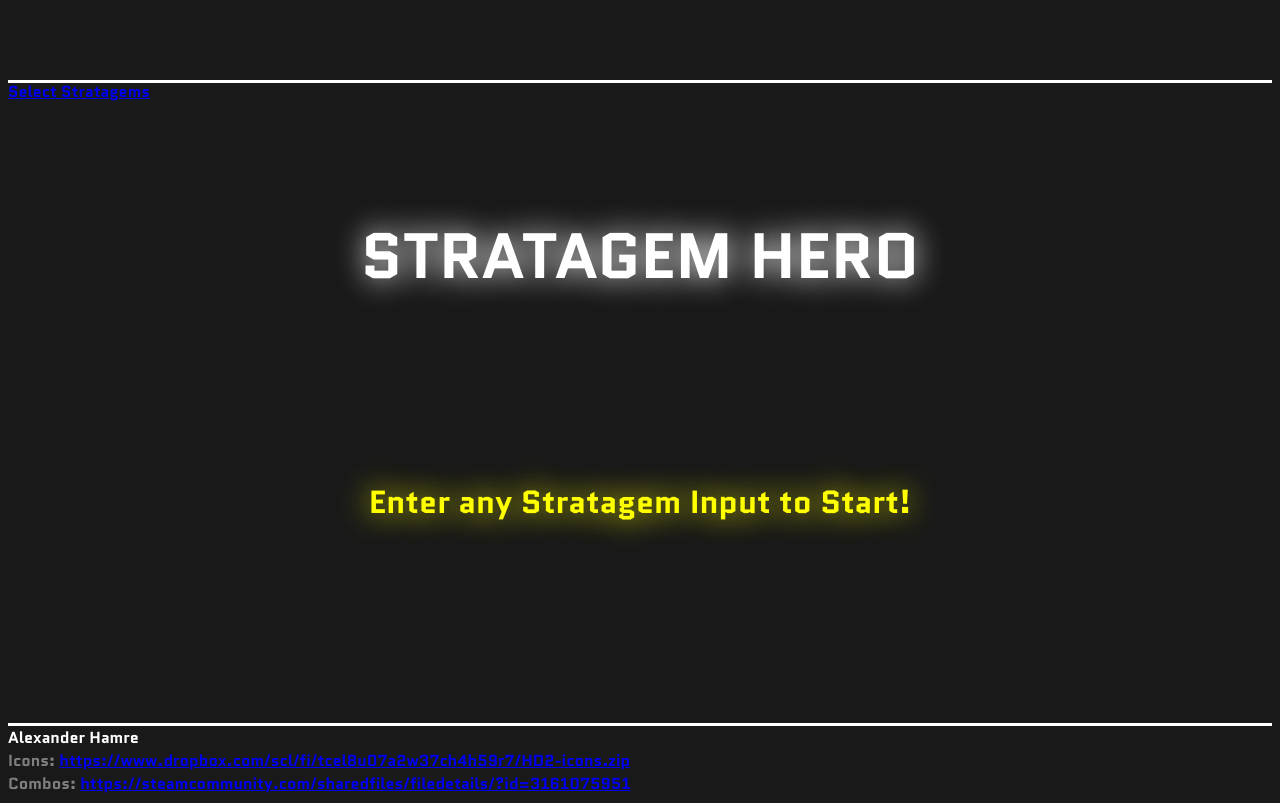
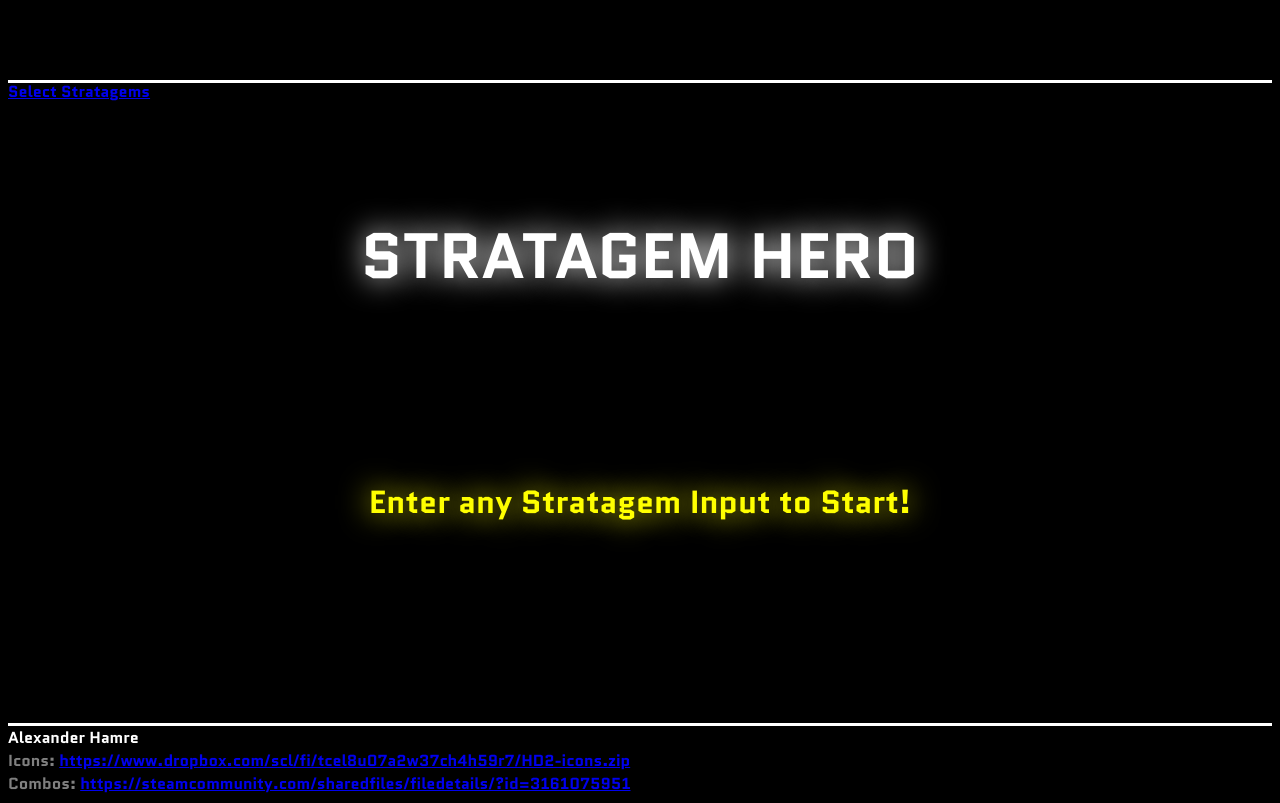
Before and after one commit to AlexHamre/Stratagem-Hero, a plain HTML site: page index.html in a window 1280 px wide. Drawn offline with Linux system fonts and the light colour scheme.

Commit message:
Made background black

```diff
--- a/index.html
+++ b/index.html
@@ -17,7 +17,7 @@
     }
 </style>
 
-<body style="background-color: rgb(25,25,25) ;font-family: 'Quantico', sans-serif;">
+<body style="background-color: rgb(0,0,0) ;font-family: 'Quantico', sans-serif;">
     <a href="./selector.html" style="position: absolute;">Select Stratagems</a>
 
     <div style="color: white; text-align: center; font-size: 400%; border: 2%; border-color: white; border-style: solid hidden solid hidden; height: 80vh; margin-top: 10vh;">
```
Also changed, not shown: selector.html (+1 -1 lines).
